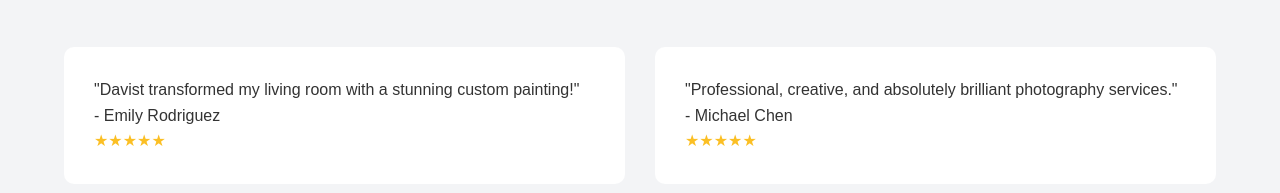
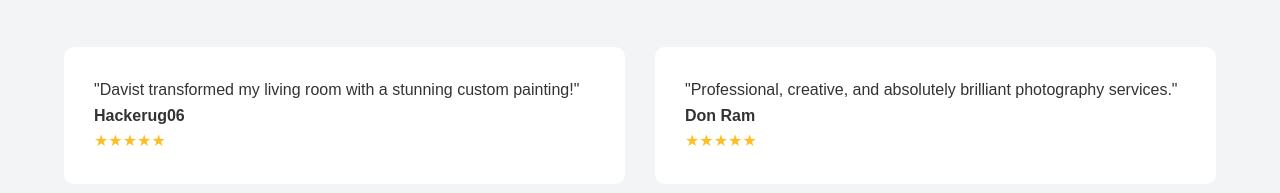
Before and after one commit to Hackerug06/Davist-Art-Services-, a plain HTML site: page index.html in a window 1280 px wide. Shown: the part 1085-1278 px from the top of the page. Drawn offline with Linux system fonts and the light colour scheme.

Commit message:
Update index.html

```diff
--- a/index.html
+++ b/index.html
@@ -266,12 +266,12 @@
         <div class="testimonial-grid">
             <div class="testimonial-card">
                 <p>"Davist transformed my living room with a stunning custom painting!"</p>
-                <div>- Emily Rodriguez</div>
+                <div><b>Hackerug06</b></div>
                 <div class="testimonial-rating">★★★★★</div>
             </div>
             <div class="testimonial-card">
                 <p>"Professional, creative, and absolutely brilliant photography services."</p>
-                <div>- Michael Chen</div>
+                <div><b>Don Ram</b></div>
                 <div class="testimonial-rating">★★★★★</div>
             </div>
         </div>
```
